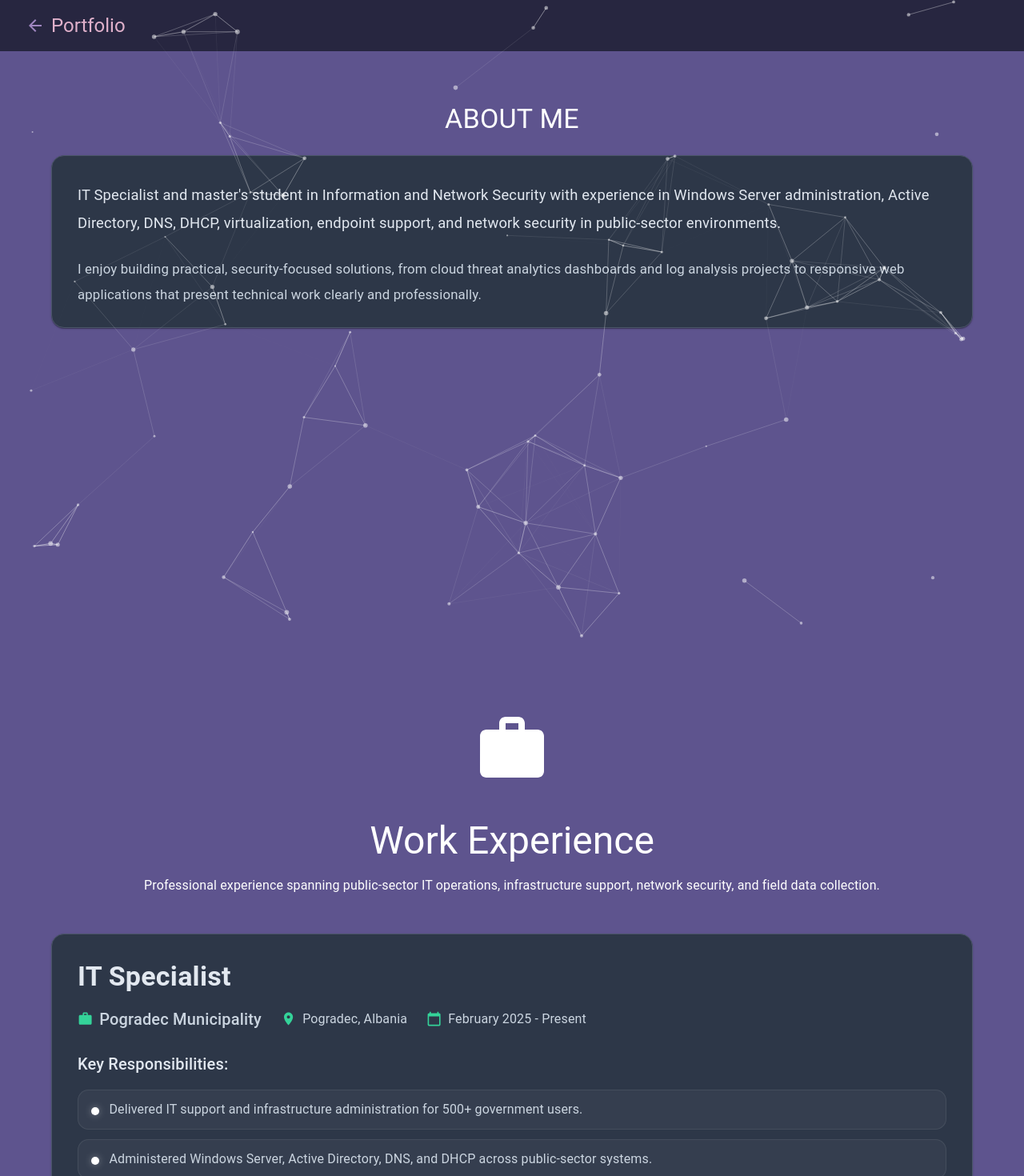
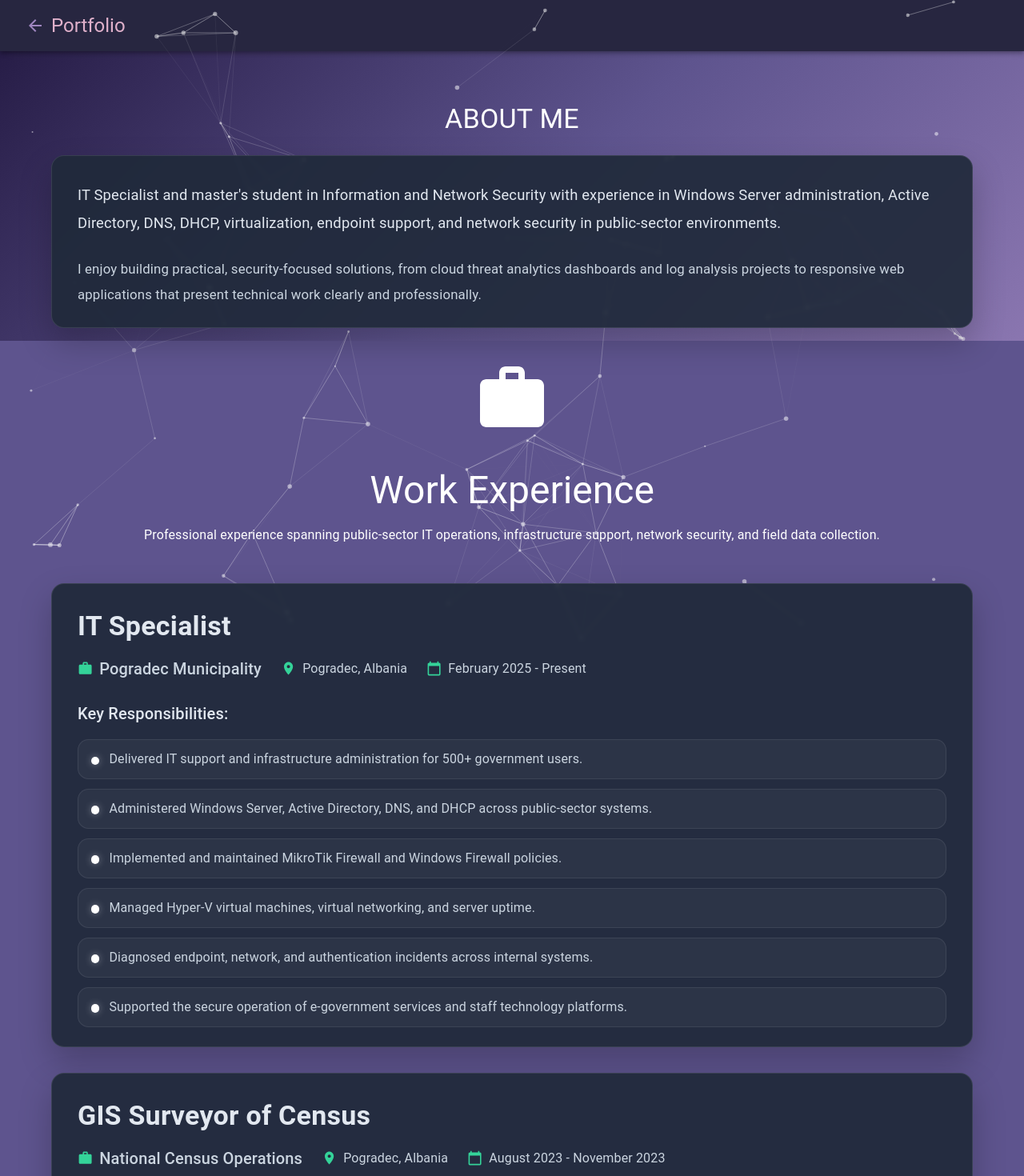
Before and after one commit to violaViolet07/Portofolio, a React (Vite) app: page /resume in a window 1280 px wide. Shown: the top 1470 px of the page at 80% size. Built offline with nearby package versions, Linux system fonts and the light colour scheme.

Commit message:
Fix resume spacing and deepen card styling

```diff
--- a/src/components/Experience.jsx
+++ b/src/components/Experience.jsx
@@ -53,9 +53,11 @@ const Experience = () => {
           {workExperience.map((role) => (
             <Grid item xs={12} key={role.position}>
               <Card sx={{
-                backgroundColor: '#2D3748',
+                backgroundColor: 'rgba(32, 42, 58, 0.92)',
                 borderRadius: '1rem',
-                border: '1px solid #4A5568'
+                border: '1px solid rgba(255,255,255,0.1)',
+                boxShadow: '0 18px 40px rgba(0,0,0,0.22)',
+                backdropFilter: 'blur(2px)'
               }}>
                 <CardContent sx={{ p: 4 }}>
                   <Typography variant="h4" sx={{ color: '#E2E8F0', mb: 2, fontWeight: 'bold' }}>
--- a/src/components/Resume.jsx
+++ b/src/components/Resume.jsx
@@ -52,9 +52,11 @@ const labsAndCompetitions = [
 ];
 
 const sectionCardSx = {
-    backgroundColor: '#2D3748',
+    backgroundColor: 'rgba(32, 42, 58, 0.92)',
     borderRadius: '1rem',
-    border: '1px solid #4A5568',
+    border: '1px solid rgba(255,255,255,0.1)',
+    boxShadow: '0 18px 40px rgba(0,0,0,0.22)',
+    backdropFilter: 'blur(2px)',
     height: '100%'
 };
 
@@ -85,7 +87,7 @@ const Resume = () => {
             <ParticlesComponent />
             <Navbar />
 
-            <Box component="header" className="mainContainer" sx={{ pb: 3 }}>
+            <Box component="header" sx={{ pb: 2, minHeight: 'auto' }}>
                 <Box textAlign="center" pt={8} pb={3}>
                     <Typography variant="h4" align="center" sx={{ color: 'white' }}>
                         ABOUT ME
--- a/src/components/Skills.jsx
+++ b/src/components/Skills.jsx
@@ -40,9 +40,11 @@ const Skills = () => {
           {skillGroups.map((group) => (
             <Grid item xs={12} md={6} key={group.title}>
               <Card sx={{
-                backgroundColor: '#2D3748',
+                backgroundColor: 'rgba(32, 42, 58, 0.92)',
                 borderRadius: '1rem',
-                border: '1px solid #4A5568',
+                border: '1px solid rgba(255,255,255,0.1)',
+                boxShadow: '0 18px 40px rgba(0,0,0,0.22)',
+                backdropFilter: 'blur(2px)',
                 height: '100%'
               }}>
                 <CardContent sx={{ p: 4 }}>
```
